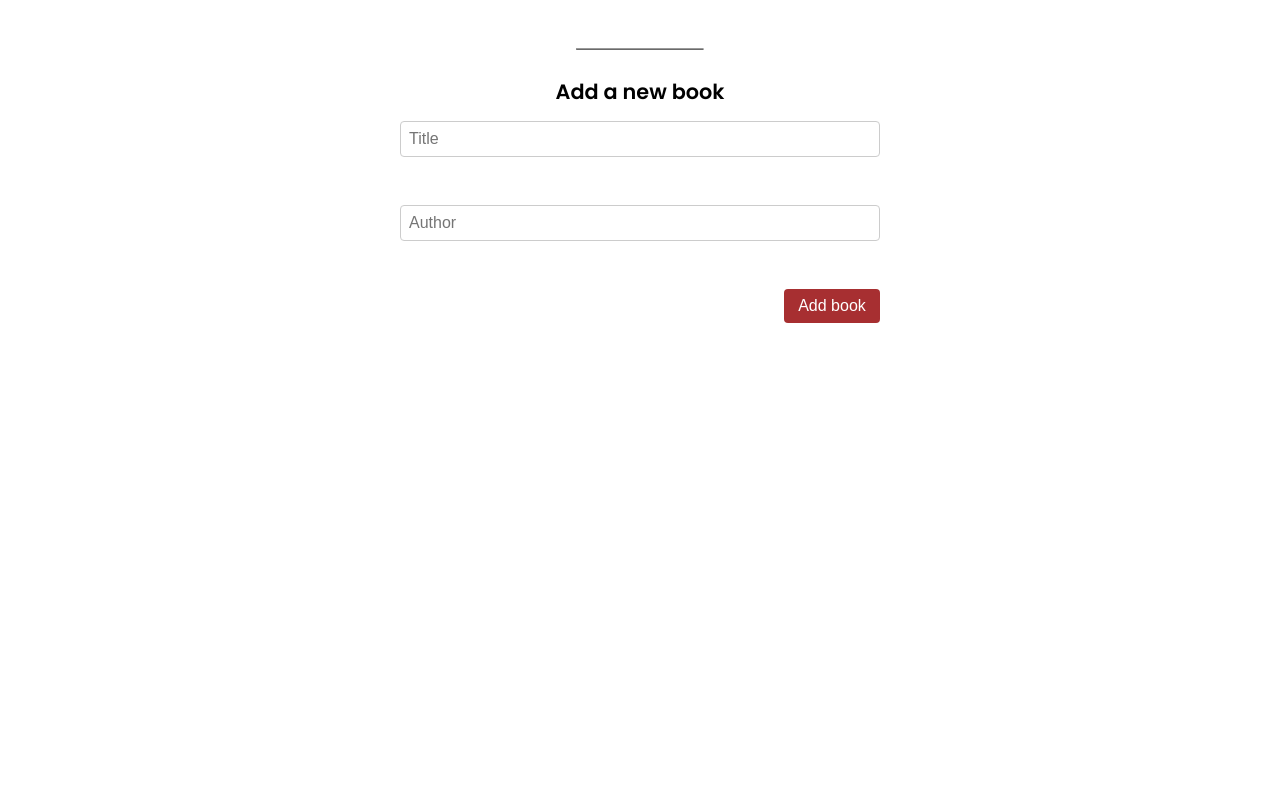
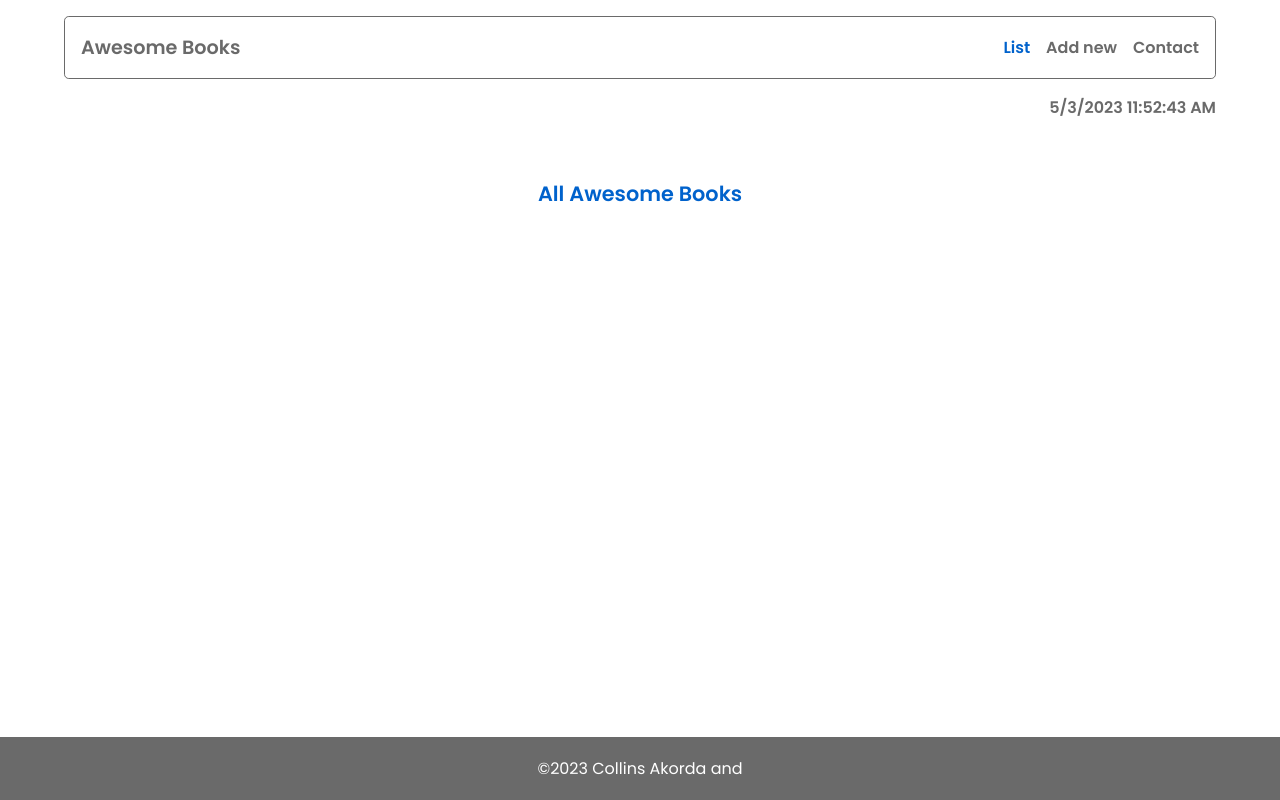
Before and after one commit to firstpj/Awesome-books, a website: page index.html in a window 1280 px wide. Drawn offline with Linux system fonts and the light colour scheme.

Commit message:
modified:   index.html         modified:   index.js         modified:   style.css  files

```diff
--- a/index.html
+++ b/index.html
@@ -14,18 +14,60 @@
     <link rel="stylesheet" href="style.css" />
   </head>
   <body>
-    <ul id="book-list"></ul>
-    <hr />
+    <nav>
+      <a href="#">Awesome Books</a>
+      <ul>
+        <li><a href="#book-list" class="active">List</a></li>
+        <li><a href="#add-book-form">Add new</a></li>
+        <li><a href="#contact-info">Contact</a></li>
+      </ul>
+    </nav>
 
-    <h1>Add a new book</h1>
+    <!-- display current date and time -->
+    <section id="current-time">
+      <p id="datetime"></p>
+    </section>
 
-    <form-section>
-      <input type="text" id="title" placeholder="Title" />
-      <span id="titleError"></span>
-      <input type="text" id="author" placeholder="Author" />
-      <span id="authorError"></span>
-      <button type="submit" id="add-button">Add book</button>
-    </form-section>
+    <main>
+      <section id="book-list" class="content-section"></section>
+
+      <section id="add-book-form" class="content-section hidden">
+        <h1>Add a new book</h1>
+        <form>
+          <input type="text" id="title" placeholder="Title" />
+          <span id="titleError"></span>
+
+          <input type="text" id="author" placeholder="Author" />
+
+          <span id="authorError"></span>
+
+          <button type="submit" id="add-button">Add book</button>
+        </form>
+      </section>
+
+      <section id="contact-info" class="content-section hidden">
+        <h2>Contact</h2>
+        <h3>
+          How can We help? Feel free to contact our team, we have experts on grand who can answer your questions.
+          Bellow is our contact information.
+        </h3>
+        <ul>
+          <li>Email: akpocollins2005@gmail.com</li>
+          <li>Phone: +233(0)542888950</li>
+          <li>Address: Central Region. Ghana.</li>
+        </ul>
+      </section>
+    </main>
+
+    <!-- Add a section to display the current date and time -->
+    <section id="current-time">
+      <p id="datetime"></p>
+    </section>
+
+    <footer>
+      <p>&copy2023 Collins Akorda and </p>
+    </footer>
+
     <script src="index.js"></script>
   </body>
 </html>
--- a/index.js
+++ b/index.js
@@ -1,9 +1,9 @@
 class BookList {
   constructor() {
-    // Array hold the books list.
+    // Array to hold the list of books
     this.books = JSON.parse(localStorage.getItem('books')) || [];
 
-    // Error elements for author and title.
+    // Get the error elements for author and title
     this.errorElements = {
       author: document.getElementById('authorError'),
       title: document.getElementById('titleError'),
@@ -11,7 +11,26 @@ class BookList {
   }
 
   init() {
-    // An event listener added to the form submit btn
+    // Add event listeners to the navigation links
+    const navLinks = document.querySelectorAll('nav a');
+    navLinks.forEach((link) => {
+      link.addEventListener('click', (event) => {
+        event.preventDefault();
+
+        // Remove active class from all nav items
+        navLinks.forEach((navLink) => {
+          navLink.classList.remove('active');
+        });
+
+        // Add active class to the clicked nav item
+        link.classList.add('active');
+
+        const sectionId = link.getAttribute('href').substring(1);
+        this.showSection(sectionId);
+      });
+    });
+
+    // Add an event listener to the form submit button
     const addButton = document.getElementById('add-button');
     addButton.addEventListener('click', (event) => {
       event.preventDefault();
@@ -22,11 +41,11 @@ class BookList {
         this.addBook(book);
         this.renderBookList();
 
-        //Form inputs reset
+        // Reset the form inputs
         document.getElementById('title').value = '';
         document.getElementById('author').value = '';
 
-        // Check title and author space
+        // Check if title and author are empty
       } else if (title === '') {
         this.showError('title', 'Title cannot be empty.');
       } else if (author === '') {
@@ -68,6 +87,12 @@ class BookList {
   renderBookList() {
     const bookList = document.getElementById('book-list');
     bookList.innerHTML = '';
+
+    // Header for list books page
+    const h1 = document.createElement('h1');
+    h1.textContent = 'All Awesome Books';
+    bookList.appendChild(h1);
+
     this.books.forEach((book, index) => {
       const li = document.createElement('li');
       li.textContent = `${book.title} by ${book.author}`;
@@ -81,7 +106,29 @@ class BookList {
       bookList.appendChild(li);
     });
   }
+
+  showSection = (sectionId) => {
+    // Hide all content sections
+    const contentSections = document.querySelectorAll('.content-section');
+    contentSections.forEach((section) => {
+      section.classList.add('hidden');
+    });
+
+    // Show the selected content section
+    const selectedSection = document.getElementById(sectionId);
+    selectedSection.classList.remove('hidden');
+  };
 }
 
 const bookList = new BookList();
 bookList.init();
+
+function updateDateTime() {
+  const now = new Date();
+  const date = now.toLocaleDateString();
+  const time = now.toLocaleTimeString();
+  document.getElementById('datetime').innerHTML = `${date} ${time}`;
+}
+
+// call updateDateTime function every second to update the time
+setInterval(updateDateTime, 1000);
--- a/style.css
+++ b/style.css
@@ -1,3 +1,14 @@
+* {
+  margin: 0;
+  padding: 0;
+  outline: 0;
+  border: 0;
+  box-sizing: border-box;
+  text-decoration: none;
+  list-style: none;
+  overflow-x: hidden;
+}
+
 body {
   font-family: 'Poppins', sans-serif;
 }
@@ -5,17 +16,16 @@ body {
 h1 {
   text-align: center;
   font-size: 1.3rem;
-  margin-top: 1.6rem;
+  margin: 1.6rem 0 2rem;
+  color: #0062cc;
 }
 
-form-section {
+form {
   display: flex;
   flex-direction: column;
-  max-width: 30rem;
-  width: 50%;
+  max-width: 50rem;
+  width: 80%;
   margin: 0 auto 1rem;
-  font-weight: bolder;
-  gap: 1rem;
 }
 
 input[type='text'] {
@@ -23,33 +33,45 @@ input[type='text'] {
   font-size: 1rem;
   border: 1px solid #ccc;
   border-radius: 4px;
+  margin-bottom: 0.5rem;
 }
 
 button[type='submit'] {
-  background-color: #a72f31;
+  background-color: #007bff;
   color: #fff;
   padding: 0.5rem;
   border: none;
   border-radius: 4px;
   font-size: 1rem;
   cursor: pointer;
-  width: 20%;
+  width: 30%;
   align-self: self-end;
 }
 
 button[type='submit']:hover {
-  background-color: #200808;
+  background-color: #00cc58;
 }
 
-ul {
-  list-style: none;
-  padding: 0;
+nav ul {
+  display: flex;
+  justify-content: flex-end;
+  align-items: self-end;
+  gap: 1rem;
+}
+
+#book-list ul {
   max-width: 30rem;
   width: 50%;
   margin: 1rem auto 0;
 }
 
-li {
+.content-section ul li {
+  font-weight: 400;
+  font-size: 0.97rem;
+  list-style: circle;
+}
+
+#book-list li {
   display: flex;
   justify-content: space-between;
   align-items: center;
@@ -60,7 +82,7 @@ li {
 }
 
 button {
-  background-color: #a72f31;
+  background-color: #ec0d23;
   color: #fff;
   padding: 0.5rem;
   border: none;
@@ -70,16 +92,105 @@ button {
 }
 
 button:hover {
-  background-color: #200808;
+  background-color: #2823c8;
 }
 
 span {
-  color: rgb(18, 226, 4);
+  color: rgb(4, 201, 129);
   margin-bottom: 1rem;
 }
 
-hr {
-  width: 10%;
-  border-bottom: 1px solid rgb(106, 106, 106);
-  margin-top: 3rem;
+/* Navigation */
+nav {
+  color: #fff;
+  display: flex;
+  align-items: center;
+  justify-content: space-between;
+  padding: 1rem;
+  border: 1px solid rgb(106, 106, 106);
+  border-radius: 0.3rem;
+  width: 90%;
+  margin: 1rem auto 0;
 }
+
+nav > a {
+  color: rgb(106, 106, 106);
+  font-weight: 700;
+  font-size: 1.2rem;
+}
+
+nav ul a {
+  font-weight: 700;
+  color: rgb(106, 106, 106);
+}
+
+nav ul a:active {
+  font-weight: bolder;
+}
+
+main {
+  max-width: 800px;
+  margin: 0 auto;
+}
+
+.content-section {
+  width: 70%;
+  margin: 2rem auto 0;
+  color: rgb(106, 106, 106);
+}
+
+.content-section h2 {
+  text-align: center;
+  color: #03a21b;
+}
+
+.content-section h3 {
+  margin: 1.5rem 0 3rem;
+  font-weight: 400;
+  font-size: 1.1rem;
+}
+
+.active {
+  color: #0062cc;
+}
+
+.hidden {
+  display: none;
+}
+
+footer {
+  position: fixed;
+  bottom: 0;
+  width: 100%;
+  background-color: rgb(106, 106, 106);
+  color: #fff;
+  padding: 1.2rem 0;
+  text-align: center;
+}
+
+#current-time {
+  display: flex;
+  justify-content: flex-end;
+  align-self: flex-end;
+  width: 90%;
+  margin: 1rem auto 0;
+}
+
+#current-time p {
+  color: rgb(106, 106, 106);
+  font-weight: bolder;
+}
+
+@media screen and (max-width: 500px) {
+  nav {
+    justify-content: center;
+  }
+
+  nav > a {
+    display: none;
+  }
+
+  form {
+    width: 90%;
+  }
+}
```
